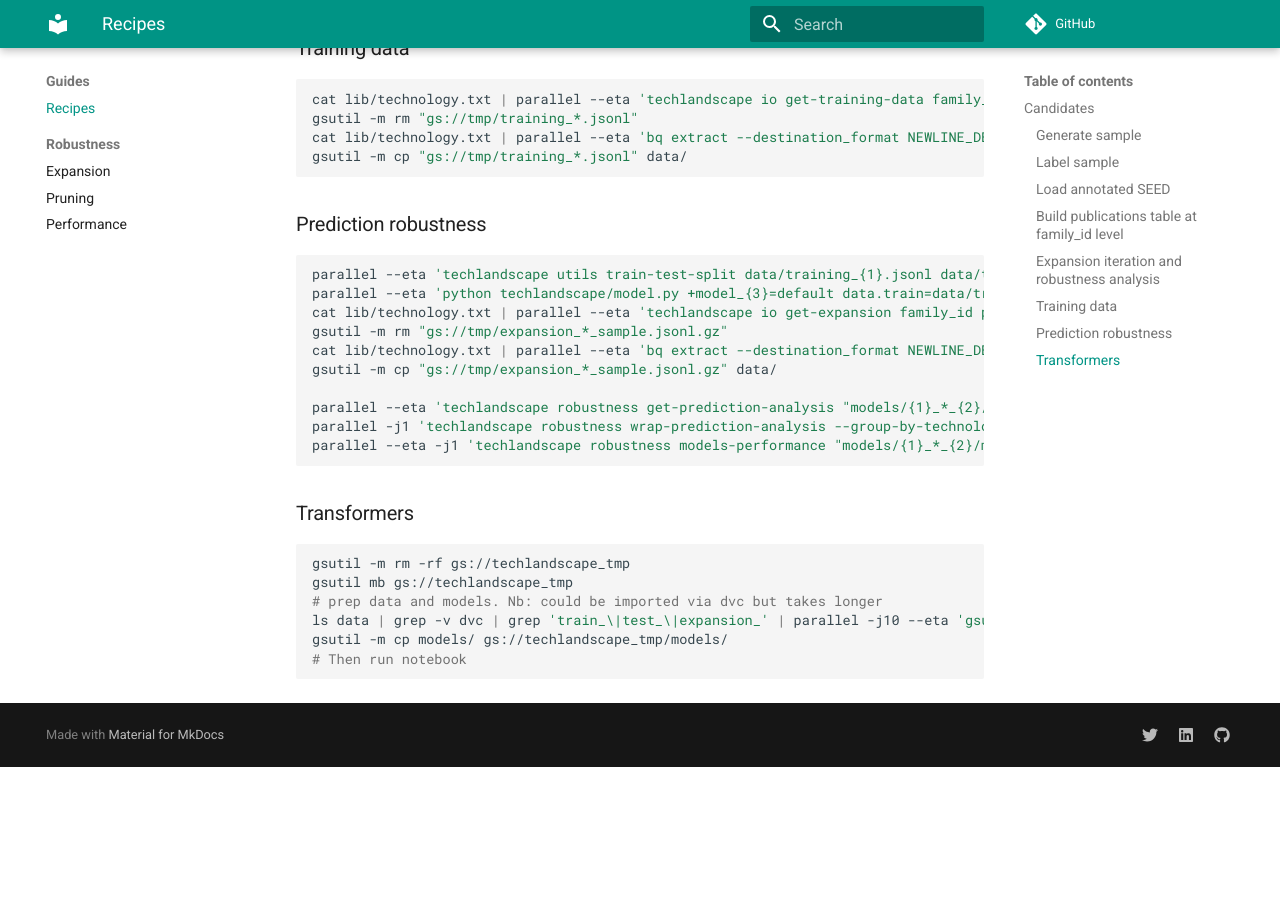
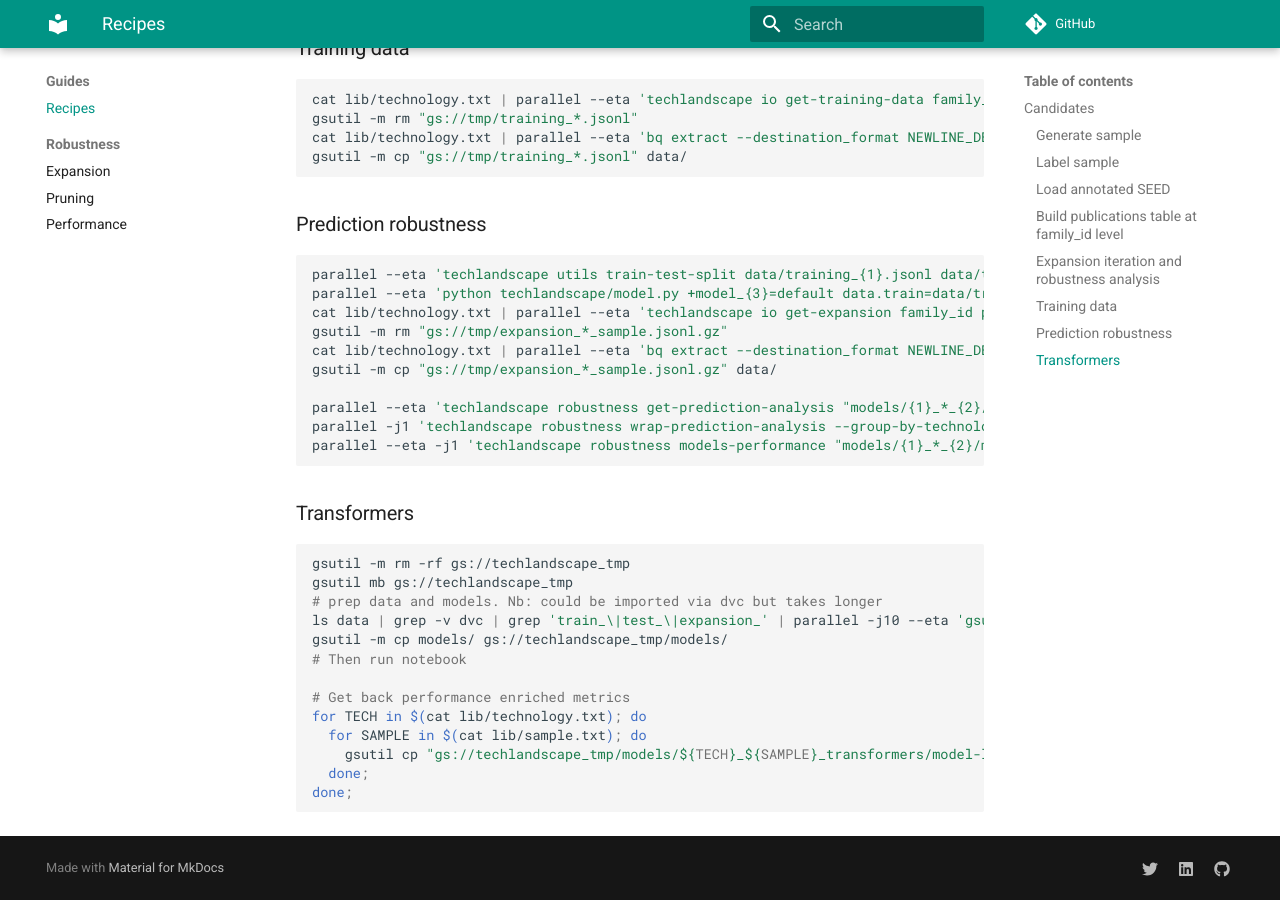
Before and after one commit to cverluise/techlandscape, an MkDocs documentation site: the page built from docs/RECIPE.md, in a window 1280 px wide and 900 px high, scrolled down 1245 px. Built offline with MkDocs 1.6.1 and Material for MkDocs 9.7.7, drawn with Linux system fonts in a browser that asks for light colours; comment, search, counter and statistics services are not loaded; before the commit the page ends 2012 px from its top, so only the background shows below that.

Commit message:
:memo: complete trf recipe

````diff
--- a/docs/RECIPE.md
+++ b/docs/RECIPE.md
@@ -83,4 +83,11 @@ gsutil mb gs://techlandscape_tmp
 ls data | grep -v dvc | grep 'train_\|test_\|expansion_' | parallel -j10 --eta 'gsutil cp data/{} gs://techlandscape_tmp/data/'
 gsutil -m cp models/ gs://techlandscape_tmp/models/
 # Then run notebook
+
+# Get back performance enriched metrics
+for TECH in $(cat lib/technology.txt); do
+  for SAMPLE in $(cat lib/sample.txt); do
+    gsutil cp "gs://techlandscape_tmp/models/${TECH}_${SAMPLE}_transformers/model-last/meta.json" models/${TECH}_${SAMPLE}_transformers/model-last/meta.json
+  done;
+done;
 ```
````
